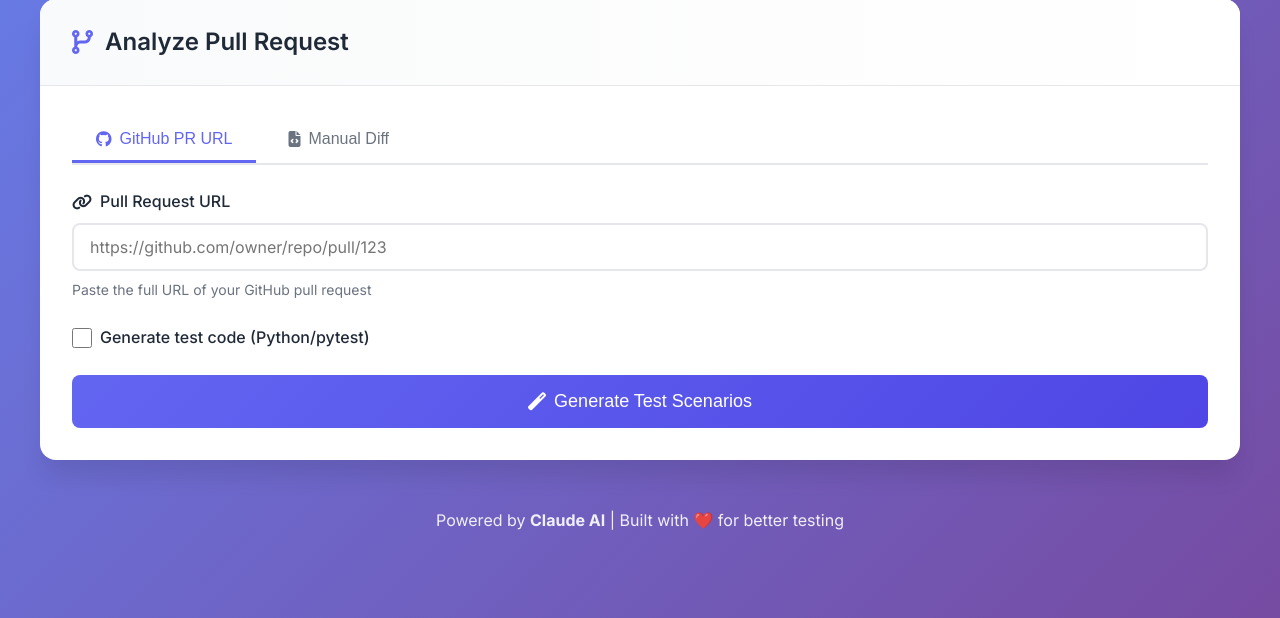
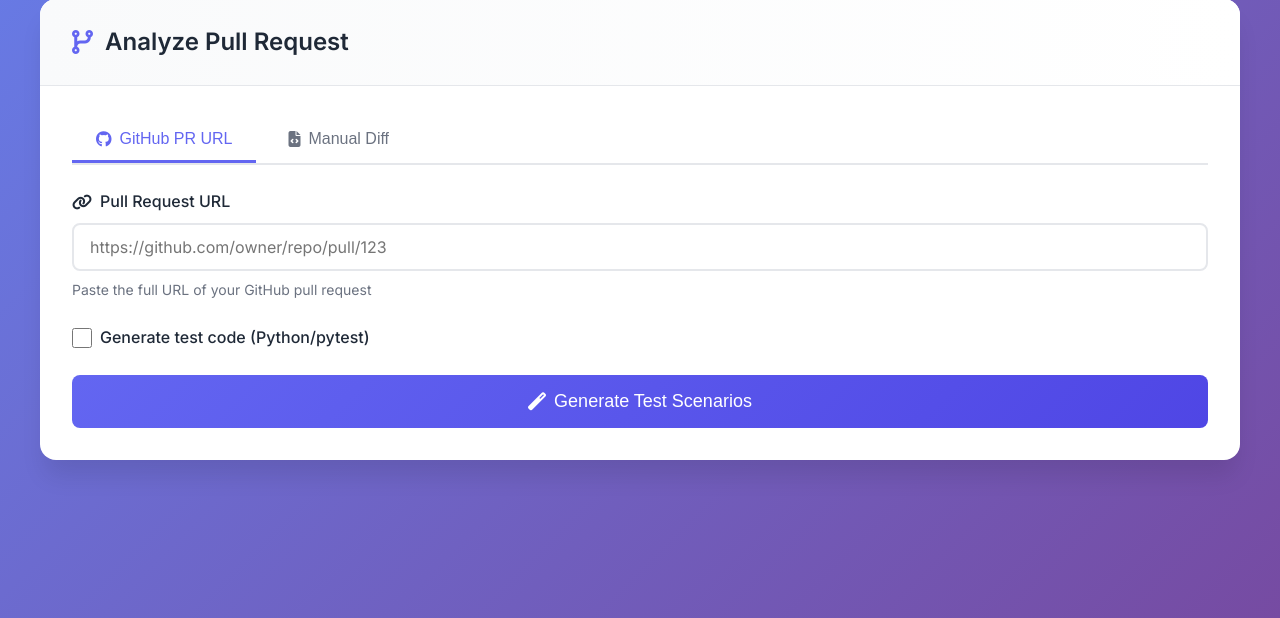
Before and after one commit to dib1987/TestScenarioGenerator, a Flask app: page / in a window 1280 px wide. Shown: the part 182-800 px from the top of the page. Run offline with Flask 3, Linux system fonts and the light colour scheme; some libraries are stand-ins or nearby versions.

Commit message:
fix: Remove footer branding text from UI
Co-Authored-By: Claude Sonnet 4.6 <noreply@anthropic.com>

```diff
--- a/templates/index.html
+++ b/templates/index.html
@@ -283,10 +283,6 @@
             </section>
         </main>
 
-        <!-- Footer -->
-        <footer class="footer">
-            <p>Powered by <strong>Claude AI</strong> | Built with ❤️ for better testing</p>
-        </footer>
     </div>
 
     <script src="{{ url_for('static', filename='js/app.js') }}"></script>
```
